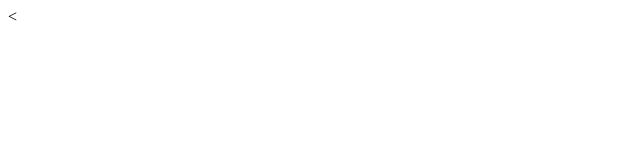
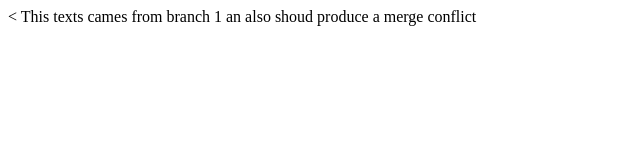
Before and after one commit to jaumesalatantinya/oneplus, a plain HTML site: page index-from-b1.html in a window 1280 px wide. Shown: the whole page, without its empty margins (0-640 px from the left). Drawn offline with Linux system fonts and the light colour scheme.

Commit message:
Changes from b1

```diff
--- a/index-from-b1.html
+++ b/index-from-b1.html
@@ -1,9 +1,9 @@
 <<!DOCTYPE html>
 <html>
 <head>
-	<title></title>
+	<title>So lets the party start :)</title>
 </head>
 <body>
-
+	This texts cames from branch 1 an also shoud produce a merge conflict
 </body>
 </html>
```
